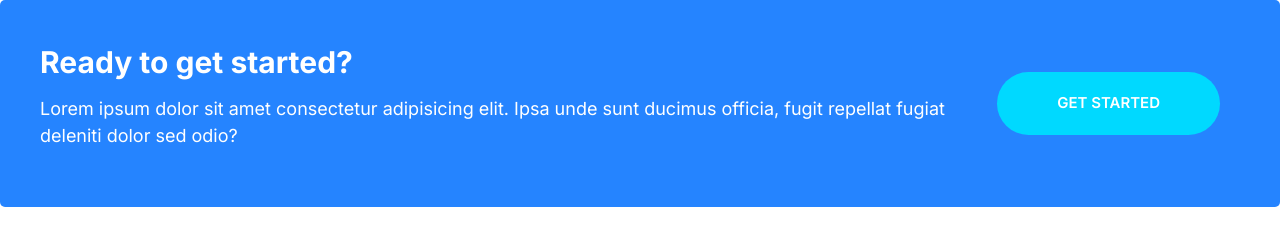
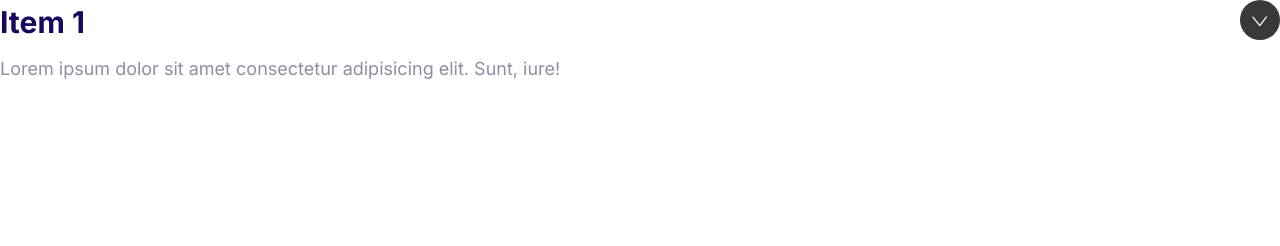
Before and after one commit to Apoorva123-svg/Apoorva-responsiveWebsite, a plain HTML site: page index.html in a window 1280 px wide. Drawn offline with Linux system fonts and the light colour scheme.

Commit message:
We added the collapsible structure to our stylesheet. This includes styling for the collapsible header- (includes a h3 and an icon). We have set the display for the header to flex. We seperated the heading and the icon through the space-between value of justify-content. The heading is styled according to the design. We added a class called collapsible-expanded. Javascript helps in toggling between classes attached to the element with class . collapsible. The properties which change on toggling are - max-height of the content, its opacity, rotation of the icon.

```diff
--- a/css/styles.css
+++ b/css/styles.css
@@ -452,3 +452,29 @@ input {
     margin: 0 2rem;
   }
 }
+/* Collapsible */
+.collapsible__header {
+  display: flex;
+  justify-content: space-between;
+}
+.collapsible__heading {
+  margin-top: 0;
+  font-size: 3rem;
+}
+.collapsible__chevron {
+  transform: rotate(-90deg);
+  transition: transform 0.3s;
+}
+.collapsible__content {
+  max-height: 0;
+  overflow: hidden;
+  opacity: 0;
+  transition: all 0.3s;
+}
+.collapsible--expanded .collapsible__chevron {
+  transform: rotate(0);
+}
+.collapsible--expanded .collapsible__content {
+  max-height: 100vh;
+  opacity: 1;
+}
--- a/index.html
+++ b/index.html
@@ -11,17 +11,20 @@
 
 </head>
 <body>
-    <div class="callout callout--primary">
-        <div class="grid grid--1x2">
-            <div class="callout__content">
-                <h2 class = "callout__heading">Ready to get started?</h2>
-                <p>Lorem ipsum dolor sit amet consectetur adipisicing elit. Ipsa unde sunt ducimus officia, fugit repellat fugiat deleniti dolor sed odio?</p>
-            </div>
-            <a href="" class="btn btn--secondary btn--stretched">
-                Get Started
-            </a>
+    <div class="collapsible collapsible--expanded">
+        <header class = "collapsible__header">
+            <h2 class = "collapsible__heading">Item 1</h2>
+
+                <svg class="icon icon--white collapsible__chevron">
+                  <use xlink:href="Images/sprite.svg#clock"></use>
+                </svg>
+
+        </header>
+        <div class="collapsible__content">
+            Lorem ipsum dolor sit amet consectetur adipisicing elit. Sunt, iure!
         </div>
     </div>
+    <script src = "js/main.js"></script>
 
 
 
--- /dev/null
+++ b/js/main.js
@@ -0,0 +1,6 @@
+const collapsibles = document.querySelectorAll(".collapsible");
+collapsibles.forEach((item) =>
+  item.addEventListener("click", function () {
+    this.classList.toggle("collapsible--expanded");
+  })
+);
```
Also changed, not shown: components/callout.html (added, +11 -0 lines).
